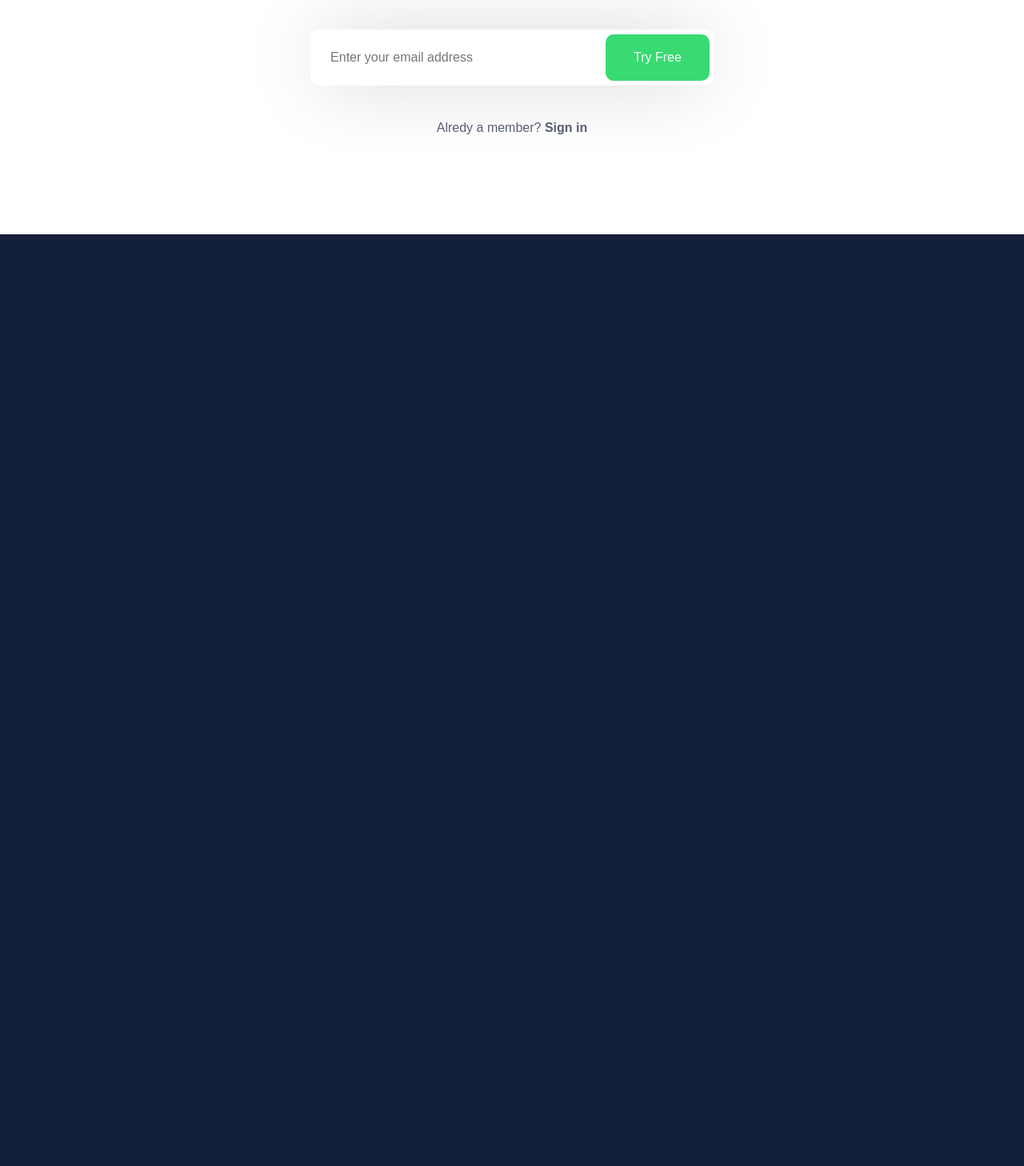
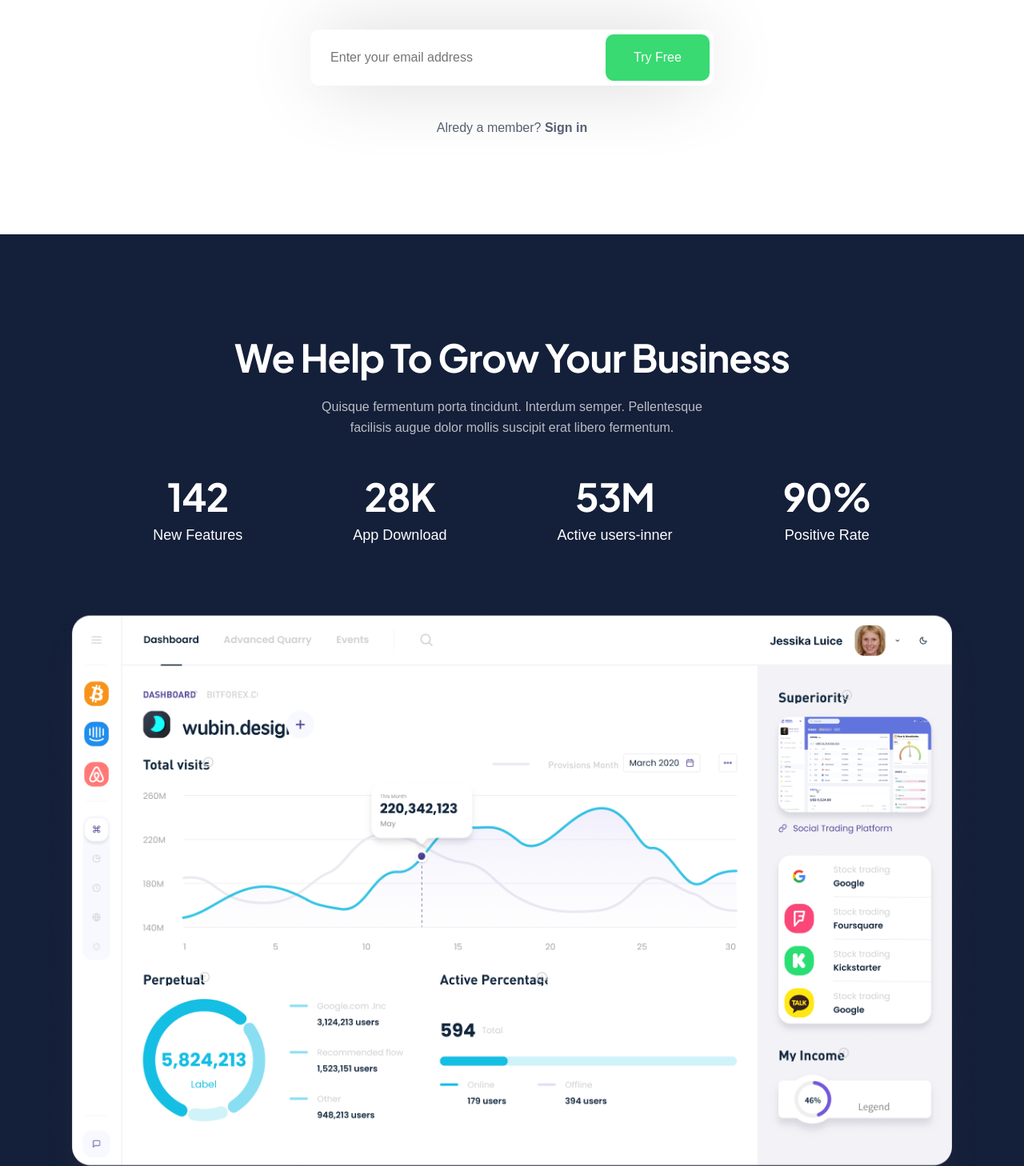
Before and after one commit to w33bvGL/Crito, a website: page index.html in a window 1280 px wide. Shown: the part 5071-6529 px from the top of the page at 80% size. Before the commit the page ends 5364 px from the top, so only its background shows below. Drawn offline with Linux system fonts and the light colour scheme; a web font is replaced by a local one.

Commit message:
add new features

```diff
--- a/index.html
+++ b/index.html
@@ -18,6 +18,7 @@
     <link rel="stylesheet" href="src/css/components/performance.css" />
     <link rel="stylesheet" href="src/css/components/application.css" />
     <link rel="stylesheet" href="src/css/components/feedback.css" />
+    <link rel="stylesheet" href="src/css/components/newFeatures.css" />
   </head>
   <body>
     <!-- header init start -->
@@ -446,7 +447,11 @@
           <div class="feedback-input">
             <form action="#" method="POST">
               <div class="enter-mail">
-                <input type="email" required placeholder="Enter your email address" />
+                <input
+                  type="email"
+                  required
+                  placeholder="Enter your email address"
+                />
                 <button type="submit" class="button-1">Try Free</button>
               </div>
             </form>
@@ -458,6 +463,43 @@
       </div>
     </section>
     <!-- feedback init end -->
+    <!--  new features init start-->
+    <section class="new-features">
+      <div class="container">
+        <div class="container-inner">
+          <div class="new-features-title">
+            <h2>We Help To Grow Your Business</h2>
+            <p>
+              Quisque fermentum porta tincidunt. Interdum semper.
+              Pellentesque<br />
+              facilisis augue dolor mollis suscipit erat libero fermentum.
+            </p>
+            <div class="stats">
+              <div class="stats-item">
+                <strong>142</strong>
+                <p>New Features</p>
+              </div>
+              <div class="stats-item">
+                <strong>28K</strong>
+                <p>App Download</p>
+              </div>
+              <div class="stats-item">
+                <strong>53M</strong>
+                <p>Active users-inner</p>
+              </div>
+              <div class="stats-item">
+                <strong>90%</strong>
+                <p>Positive Rate</p>
+              </div>
+            </div>
+          </div>
+          <div class="new-features-panel">
+            <img src="img/panel.png" alt="We help to Grow Your bussines" />
+          </div>
+        </div>
+      </div>
+    </section>
+    <!-- new features init end -->
     <script
       src="https://kit.fontawesome.com/36abf4b57f.js"
       crossorigin="anonymous"
--- /dev/null
+++ b/src/sass/components/newFeatures.sass
@@ -0,0 +1,48 @@
+.new-features
+
+  .container-inner
+    padding: 120px 0
+
+    .new-features-title
+      text-align: center
+
+      h2
+        font-size: 48px
+        line-height: 140%
+        letter-spacing: -1px
+        font-family: 'jakarta-bold', sans-serif
+        color: white
+        margin-bottom: 16px
+
+      p
+        font-size: 16px
+        line-height: 160%
+        font-family: 'inter-regular', sans-serif
+        color: white
+        opacity: 0.7
+
+      .stats
+        margin: 40px 0 80px 0
+        display: flex
+        flex-wrap: wrap
+        justify-content: space-evenly
+
+        strong
+          font-size: 48px
+          line-height: 140%
+          letter-spacing: -1px
+          font-family: 'jakarta-bold', sans-serif
+          color: white
+          margin-bottom: 8px
+
+        p
+          font-size: 18px
+          line-height: 28px
+          font-family: 'inter-regular', sans-serif
+          color: white
+          opacity: 1
+
+    .new-features-panel
+      img
+        width: 100%
+        aspect-ratio: 1 / 0
```
Also changed, not shown: img/panel.png (added), src/css/components/newFeatures.css (added), 1 other file.
